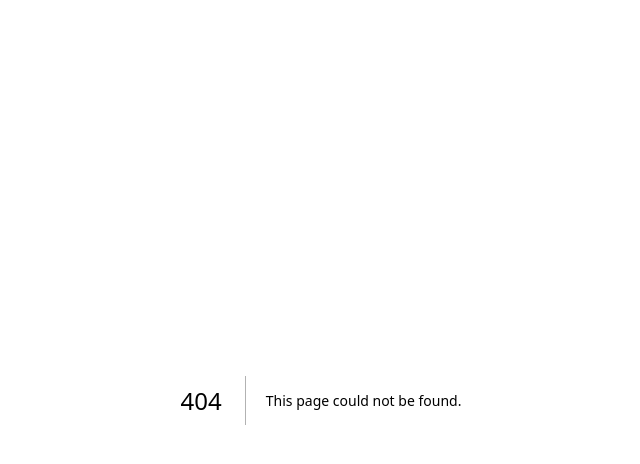
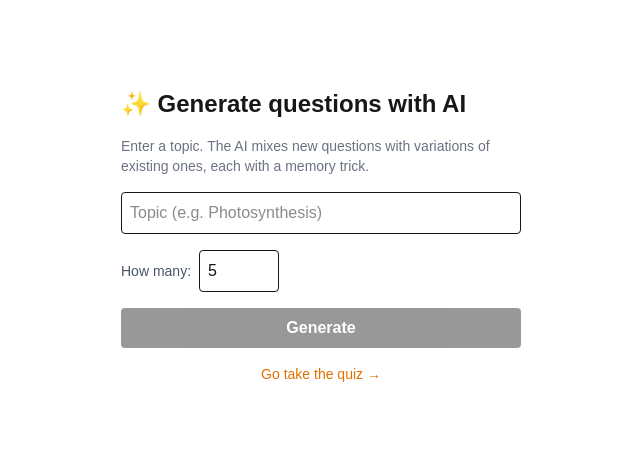
Before and after one commit to med59-hosting/Tutor-Trick, a Next.js app: page /generate in a window 1280 px wide. Before the commit this address had no page. Shown: the top 464 px of the page, without its empty margins (319-959 px from the left). Built offline with nearby package versions, Linux system fonts and the light colour scheme.

Commit message:
Add AI question generation with Gemini and show AI-generated questions first in quiz

```diff
--- /dev/null
+++ b/app/api/generate/route.ts
@@ -0,0 +1,49 @@
+import { NextResponse } from "next/server";
+import { auth } from "@/auth";
+import { prisma } from "@/lib/prisma";
+import { generateQuestions } from "@/lib/gemini";
+
+export async function POST(req: Request) {
+  const session = await auth();
+  if (!session?.user) return NextResponse.json({ error: "Not logged in." }, { status: 401 });
+
+  const { topic, count } = await req.json();
+  if (!topic) return NextResponse.json({ error: "Topic is required." }, { status: 400 });
+
+  // grab a few existing questions on this topic as examples for the AI
+  const examples = await prisma.question.findMany({
+    where: { topic: { contains: topic } },
+    take: 5,
+  });
+
+  try {
+    const generated = await generateQuestions({
+      topic,
+      count: Math.min(Number(count) || 5, 10),
+      examples,
+    });
+
+    // save them all into the pool
+    const saved = await Promise.all(
+      generated.map((q: any) =>
+        prisma.question.create({
+          data: {
+            topic,
+            text: q.text,
+            options: q.options,
+            correctIndex: q.correctIndex,
+            solutionSteps: q.solutionSteps || "",
+            trick: q.trick || "",
+            difficulty: q.difficulty || "Medium",
+            source: "generated",
+          },
+        })
+      )
+    );
+
+    return NextResponse.json({ ok: true, count: saved.length });
+  } catch (e: any) {
+    console.error("Gemini error:", e);
+    return NextResponse.json({ error: "Generation failed. Try again." }, { status: 500 });
+  }
+}
--- a/app/dashboard/page.tsx
+++ b/app/dashboard/page.tsx
@@ -50,6 +50,9 @@ export default async function Dashboard() {
                 <a href="/quiz" className="flex-1 text-center bg-amber-500 text-white rounded-lg p-3 font-semibold">
                     Take a quiz
                 </a>
+                <a href="/generate" className="flex-1 text-center bg-purple-600 text-white rounded-lg p-3 font-semibold">
+                    ✨ AI generate
+                </a>
             </div>
 
             {/* leaderboard */}
--- /dev/null
+++ b/app/generate/page.tsx
@@ -0,0 +1,42 @@
+"use client";
+import { useState } from "react";
+
+export default function GeneratePage() {
+  const [topic, setTopic] = useState("");
+  const [count, setCount] = useState(5);
+  const [status, setStatus] = useState("");
+
+  async function generate() {
+    setStatus("Generating… this takes a few seconds ⏳");
+    const res = await fetch("/api/generate", {
+      method: "POST",
+      headers: { "Content-Type": "application/json" },
+      body: JSON.stringify({ topic, count }),
+    });
+    const data = await res.json();
+    if (res.ok) setStatus(`✅ Added ${data.count} questions on "${topic}" to the pool!`);
+    else setStatus(`❌ ${data.error || "Something went wrong."}`);
+  }
+
+  return (
+    <div className="max-w-md mx-auto mt-16 p-6 space-y-4">
+      <h1 className="text-2xl font-bold">✨ Generate questions with AI</h1>
+      <p className="text-gray-500 text-sm">
+        Enter a topic. The AI mixes new questions with variations of existing ones, each with a memory trick.
+      </p>
+      <input className="w-full border rounded p-2" placeholder="Topic (e.g. Photosynthesis)"
+        value={topic} onChange={(e) => setTopic(e.target.value)} />
+      <div className="flex items-center gap-2">
+        <label className="text-sm text-gray-600">How many:</label>
+        <input type="number" min={1} max={10} className="w-20 border rounded p-2"
+          value={count} onChange={(e) => setCount(Number(e.target.value))} />
+      </div>
+      <button onClick={generate} disabled={!topic}
+        className="w-full bg-black text-white rounded p-2 font-semibold disabled:opacity-40">
+        Generate
+      </button>
+      {status && <p className="text-sm">{status}</p>}
+      <a href="/quiz" className="block text-center text-sm text-amber-600">Go take the quiz →</a>
+    </div>
+  );
+}
--- a/package.json
+++ b/package.json
@@ -9,6 +9,7 @@
     "lint": "eslint"
   },
   "dependencies": {
+    "@google/genai": "^2.10.0",
     "@prisma/client": "^6.19.3",
     "bcryptjs": "^3.0.3",
     "next": "16.2.9",
```
Also changed, not shown: lib/gemini.ts (added, +41 -0 lines), 1 other file (tests, documents, lock files or other folders). Lines whose indentation alone changed are shown as unchanged.
